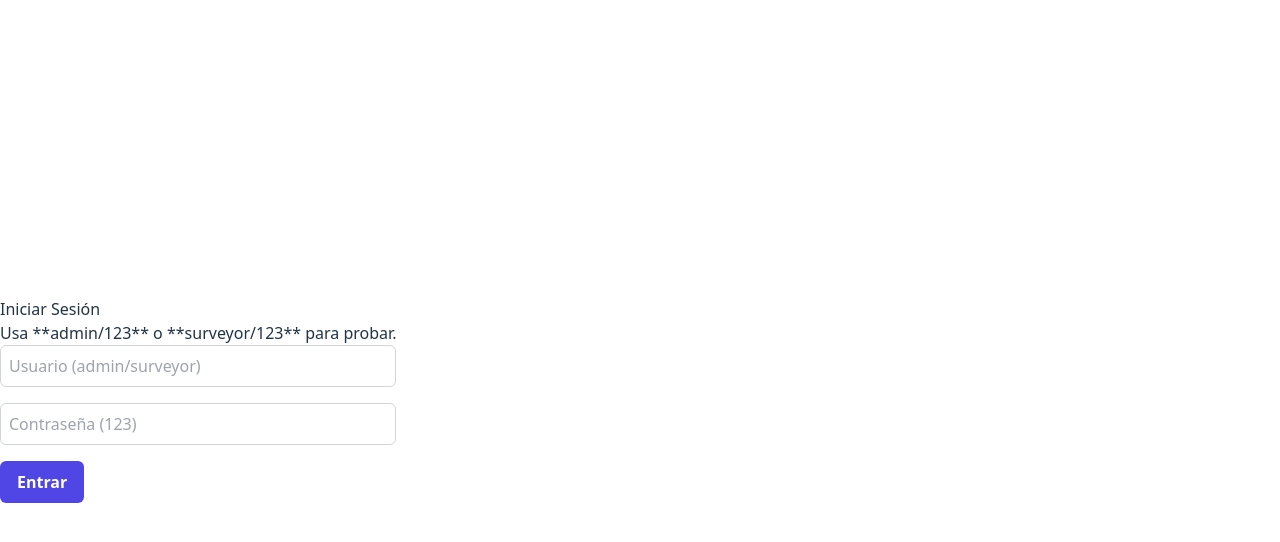
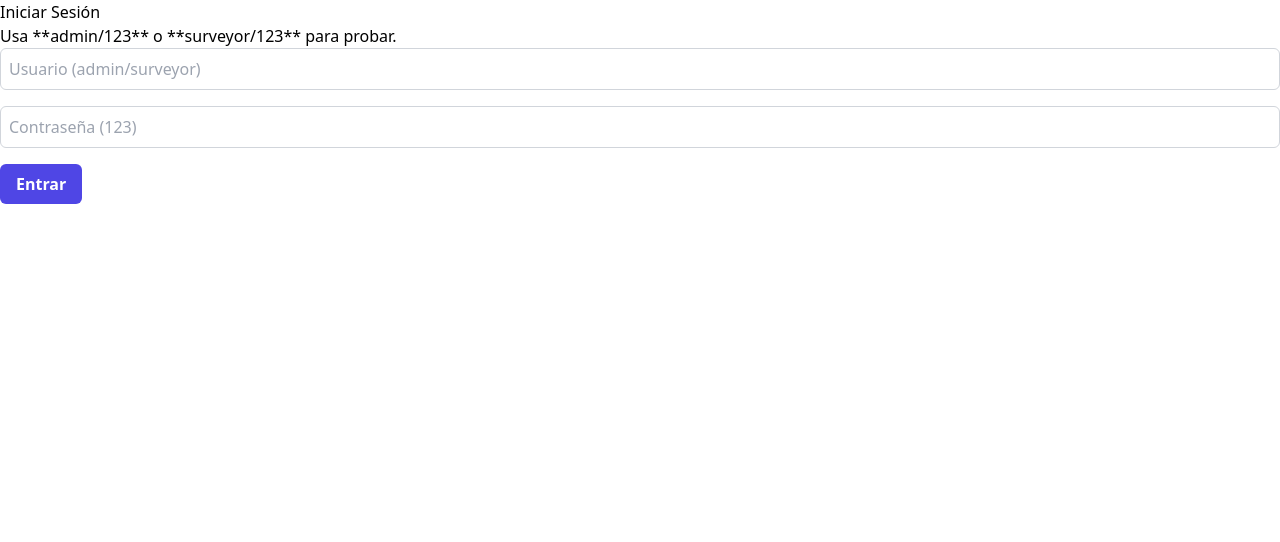
Before and after one commit to Yorfad/trabajo-fron, a React (Vite) app in the folder cab/: page /login in a window 1280 px wide. Shown: the top 542 px of the page. Built offline with nearby package versions, Linux system fonts and the light colour scheme.

Commit message:
TAMAÑO DE PANTALLA
Debido a que estaba usando los estilos por defecto de VITE se procedió a editarlos para el gusto del programador

```diff
--- a/cab/src/components/layout/AppLayout.jsx
+++ b/cab/src/components/layout/AppLayout.jsx
@@ -6,14 +6,14 @@ import Sidebar from './Sidebar';
 
 const AppLayout = () => {
   return (
-    <div className="flex min-h-screen bg-gray-50">
+    <div className="relative flex min-h-screen bg-gray-50">
       {/* Sidebar fijo */}
       <Sidebar />
 
       {/* Contenido principal desplazado por el sidebar */}
-      <div className="flex-1 ml-64 flex flex-col">
+      <div className="flex-1 flex flex-col w-full md:ml-64">
         <Navbar />
-        <main className="p-8 flex-1">
+        <main className="p-4 md:p-8 flex-1">
           <Outlet /> {/* <- aquí se pintan las páginas hijas */}
         </main>
       </div>
--- a/cab/src/index.css
+++ b/cab/src/index.css
@@ -1,73 +1,3 @@
 @tailwind base;
 @tailwind components;
 @tailwind utilities;
-
-
-:root {
-  font-family: system-ui, Avenir, Helvetica, Arial, sans-serif;
-  line-height: 1.5;
-  font-weight: 400;
-
-  color-scheme: light dark;
-  color: rgba(39, 38, 38, 0.87);
-  background-color: #242424;
-
-  font-synthesis: none;
-  text-rendering: optimizeLegibility;
-  -webkit-font-smoothing: antialiased;
-  -moz-osx-font-smoothing: grayscale;
-}
-
-a {
-  font-weight: 500;
-  color: #646cff;
-  text-decoration: inherit;
-}
-a:hover {
-  color: #535bf2;
-}
-
-body {
-  margin: 0;
-  display: flex;
-  place-items: center;
-  min-width: 320px;
-  min-height: 100vh;
-}
-
-h1 {
-  font-size: 3.2em;
-  line-height: 1.1;
-}
-
-button {
-  border-radius: 8px;
-  border: 1px solid transparent;
-  padding: 0.6em 1.2em;
-  font-size: 1em;
-  font-weight: 500;
-  font-family: inherit;
-  background-color: #1a1a1a;
-  cursor: pointer;
-  transition: border-color 0.25s;
-}
-button:hover {
-  border-color: #646cff;
-}
-button:focus,
-button:focus-visible {
-  outline: 4px auto -webkit-focus-ring-color;
-}
-
-@media (prefers-color-scheme: light) {
-  :root {
-    color: #213547;
-    background-color: #ffffff;
-  }
-  a:hover {
-    color: #747bff;
-  }
-  button {
-    background-color: #f9f9f9;
-  }
-}
--- a/cab/src/pages/admin/UserManagement.jsx
+++ b/cab/src/pages/admin/UserManagement.jsx
@@ -43,7 +43,7 @@ function UserManagement () {
 
     //5. REnderizado de la tabla con los datos (usando Tailwind)
     return (
-        <div className="container mx-auto p-6">
+        <div className="p-6">
             <div className="flex justify-between items-center mb-6">
                 <h1 className="text-3xl font-bold">Gestion de usuarios</h1>
                 <button className="bg-blue-500 hover:bg-blue-700 text-white font-bold py-2 px-4 rounded-lg shadow">
```
